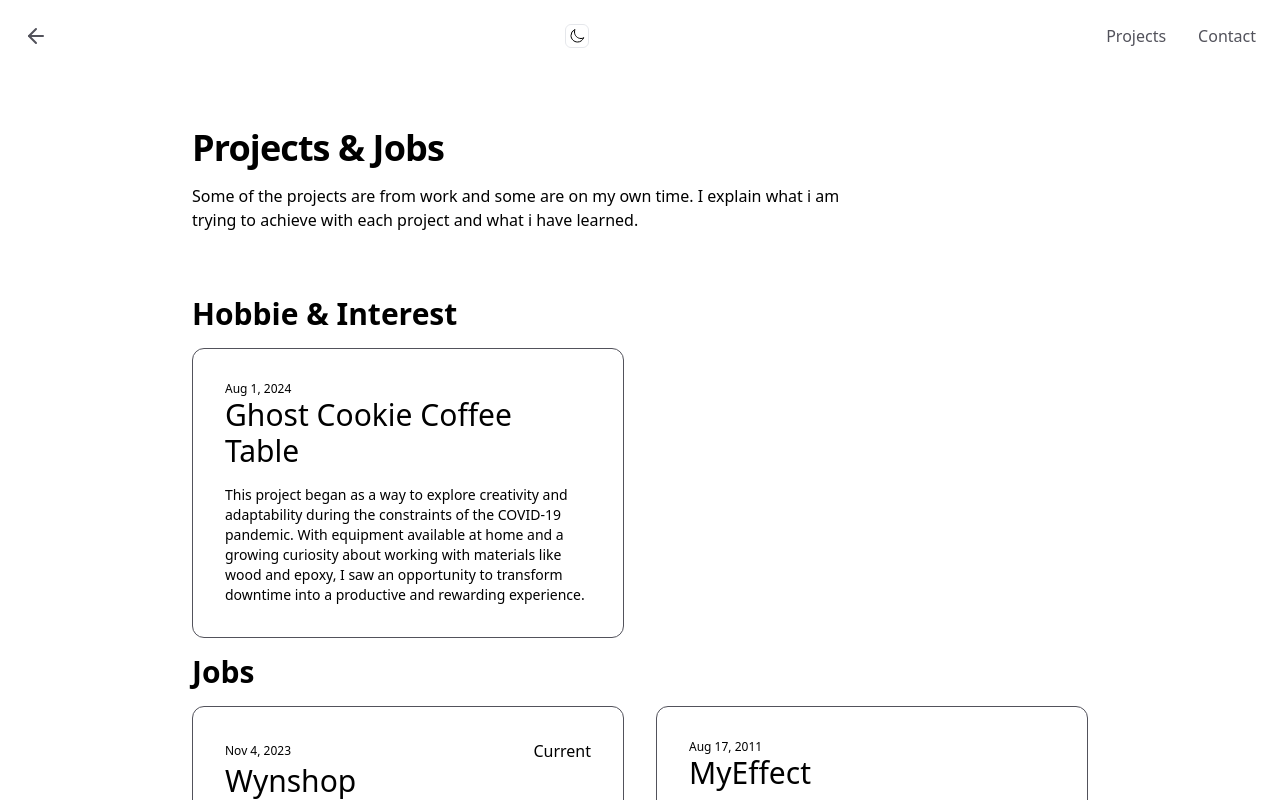
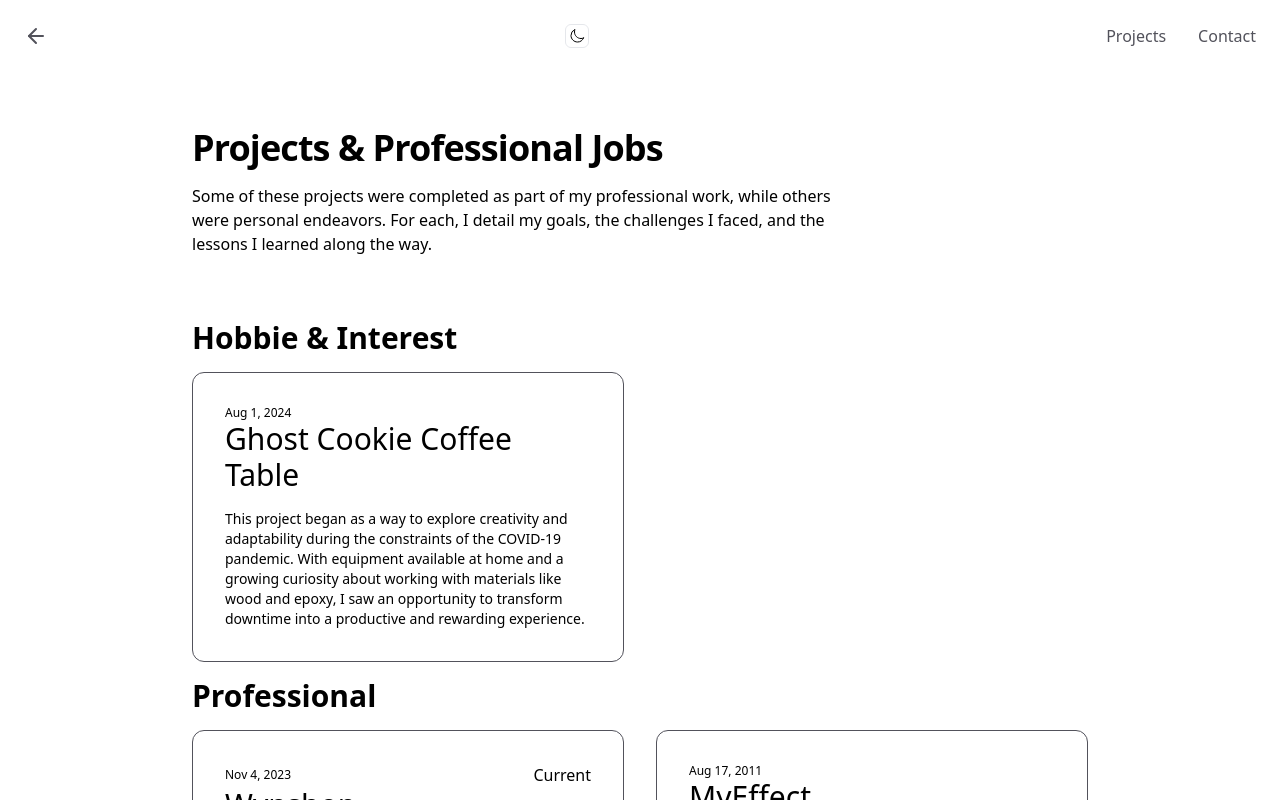
Before and after one commit to elritz/christian-firmi-portfolio, a Next.js app: page /blog in a window 1280 px wide. Shown: the top 800 px of the page. Built offline with nearby package versions, Linux system fonts and the light colour scheme.

Commit message:
main: update myeffect

```diff
--- a/app/blog/page.tsx
+++ b/app/blog/page.tsx
@@ -10,12 +10,10 @@ export default async function ProjectsPage() {
       <div className='px-6 pt-16 mx-auto space-y-8 max-w-7xl lg:px-8 md:space-y-16 md:pt-24 lg:pt-32 w-[75%]'>
         <div className='max-w-2xl mx-auto lg:mx-0'>
           <h2 className='text-3xl font-bold tracking-tight sm:text-4xl'>
-            Projects & Jobs
+            Projects & Professional Jobs
           </h2>
           <p className='mt-4'>
-            Some of the projects are from work and some are on my own time. I
-            explain what i am trying to achieve with each project and what i
-            have learned.
+            Some of these projects were completed as part of my professional work, while others were personal endeavors. For each, I detail my goals, the challenges I faced, and the lessons I learned along the way.
           </p>
         </div>
         <BlogPosts />
--- a/app/blog/posts/myeffect.mdx
+++ b/app/blog/posts/myeffect.mdx
@@ -1,9 +1,8 @@
 ---
-type: jobs
+type: professional
 title: MyEffect
 description: A volunteering web and mobile platform tracking metrics for the Sustainable Development Goals. Finding you opportunities to grow your Impact Resume.
 date: 2011-08-17
-repo: NA-mye
 published: true
 featured: false
 ---
@@ -36,7 +35,7 @@ As a social media platform dedicated to volunteering, offering social impact tra
 5. Excelled in component architecture, data flow, and constantly brought structure to ambiguity
 6. Empathetic UI designer, perfect understanding of navigation and layout flexibility
 
-[![SDG Goals](/sdg_goals.png 'Sustainable Development Goals')](https://sdgs.un.org/goals)
+![SDG Goals](/myeffect/sdg.png)
 
 ## Development
 
@@ -92,8 +91,6 @@ createdAt: DateTime! @createdAt
 
 An example of how our app provides organizations, individuals and the United Nations progress analysis, in relation to the 2030 accurately.
 
-[![Not MyEffects metrics](/sdg_progression.png 'Sdg progress chart')](https://unstats.un.org/sdgs/report/2023/)
-
 ### Mobile
 
 ##### Highlights:
@@ -111,7 +108,6 @@ An example of how our app provides organizations, individuals and the United Nat
 
 - Implemented check in/out navigation and functionality, optimizing performance with useMemo and useCallback hooks
 - Rewrote components for accessibility features like language selection with a11y, font sizing using styled components
-
 - Created:
   - Landing page
   - New user onboarding flow
--- a/app/blog/posts/wynshop.mdx
+++ b/app/blog/posts/wynshop.mdx
@@ -1,5 +1,5 @@
 ---
-type: jobs
+type: professional
 title: Wynshop
 description: 'Offer customers the convenience of shopping on the go with a full-featured mobile extension of Wynshop Commerce – a unified experience for both the shopper and the grocery retailer.'
 date: 2023-11-04
--- a/app/layout.tsx
+++ b/app/layout.tsx
@@ -24,8 +24,8 @@ interface RootLayoutProps {
 export const metadata: Metadata = {
   metadataBase: new URL(baseUrl),
   title: {
-    default: 'Next.js Portfolio Starter',
-    template: '%s | Next.js Portfolio Starter',
+    default: 'Christian Firmi',
+    template: '%s | Christian Firmi',
   },
   description: 'This is my portfolio.',
   openGraph: {
@@ -56,13 +56,12 @@ export default function RootLayout({ children }: RootLayoutProps) {
       lang='en'
       className={
         (cx('text-black bg-white dark:text-white dark:bg-black'),
-        [inter.variable, calSans.variable].join(' '))
+          [inter.variable, calSans.variable].join(' '))
       }
     >
       <body
-        className={`bg-white ${
-          process.env.NODE_ENV === 'development' ? 'debug-screens' : undefined
-        } selection:bg-orange-500 selection:text-white`}
+        className={`bg-white ${process.env.NODE_ENV === 'development' ? 'debug-screens' : undefined
+          } selection:bg-orange-500 selection:text-white`}
       >
         <ThemeProvider attribute='class' defaultTheme='system' enableSystem>
           <main>{children}</main>
--- a/app/page.tsx
+++ b/app/page.tsx
@@ -15,7 +15,7 @@ const navigation = [
   },
   {
     name: 'Resume',
-    href: 'https://docs.google.com/document/d/1Bjt-_Rbh_Ffq987QkP6dcH3B9hsCBhRDG1O0Fv_0ew4/edit?usp=sharing',
+    href: 'https://docs.google.com/document/d/1tk75fasz7oPB21Wo9JlYjSBEEzLv0XUoaGCHdFRaTMY/edit?usp=sharing',
     target: 'blank',
   },
 ];
```
Also changed, not shown: public/myeffect/sdg.png (added). Lines whose indentation alone changed are shown as unchanged.
